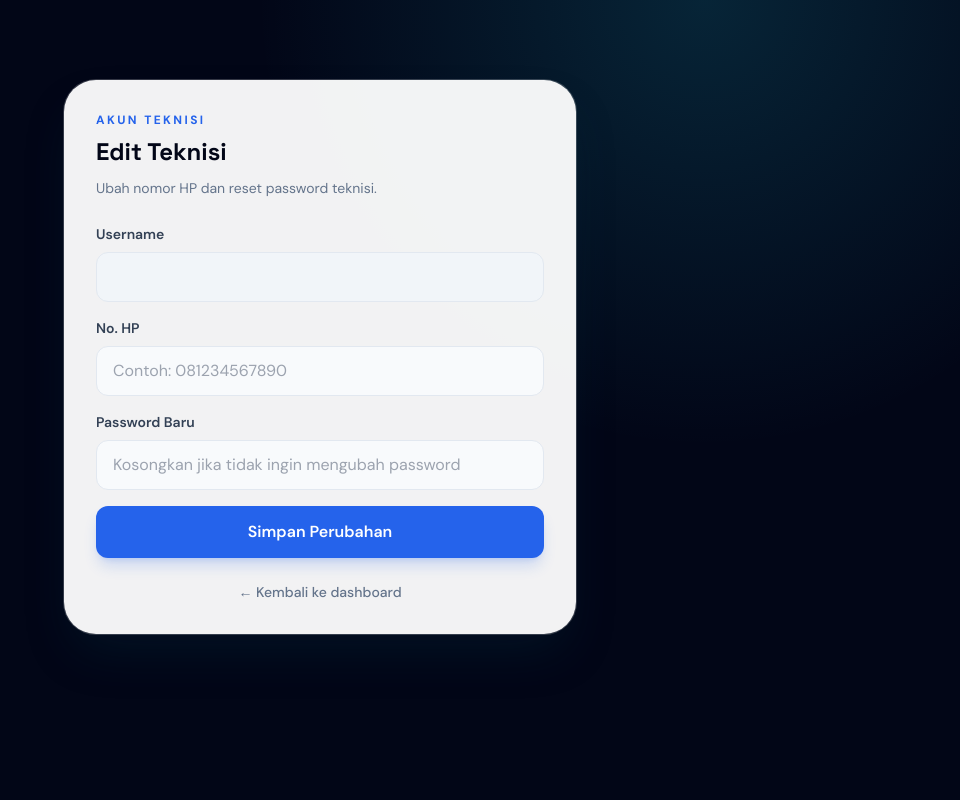
After one commit to yudha-nurul/aplikasi-ac, a FastAPI app: template templates/edit_teknisi.html in a window 1280 px wide. The commit adds this page. Shown: the whole page, without its empty margins (320-1280 px from the left). Run offline with FastAPI, Linux system fonts and the light colour scheme; the template is opened without the code that fills it, so the values that code supplies are empty; some libraries are stand-ins or nearby versions.

Commit message:
Tambah fitur kelola teknisi dan reset password

```diff
--- a/main.py
+++ b/main.py
@@ -150,7 +150,8 @@ def init_db():
                 username TEXT NOT NULL UNIQUE,
                 no_hp TEXT,
                 password_hash TEXT,
-                role TEXT DEFAULT 'teknisi'
+                role TEXT DEFAULT 'teknisi',
+                is_active INTEGER DEFAULT 1
             )
         """)
         cursor.execute("""
@@ -185,6 +186,7 @@ def init_db():
         cursor.execute("ALTER TABLE history_servis ADD COLUMN IF NOT EXISTS foto_after TEXT")
         cursor.execute("ALTER TABLE profil_teknisi ADD COLUMN IF NOT EXISTS password_hash TEXT")
         cursor.execute("ALTER TABLE profil_teknisi ADD COLUMN IF NOT EXISTS role TEXT DEFAULT 'teknisi'")
+        cursor.execute("ALTER TABLE profil_teknisi ADD COLUMN IF NOT EXISTS is_active INTEGER DEFAULT 1")
         cursor.execute(
             "INSERT INTO profil_teknisi (username, password_hash, role) VALUES (?, ?, ?) ON CONFLICT (username) DO NOTHING",
             (TECHNICIAN_USERNAME, hash_customer_password(TECHNICIAN_PASSWORD or ""), "superuser"),
@@ -243,7 +245,8 @@ def init_db():
             username TEXT NOT NULL UNIQUE,
             no_hp TEXT,
             password_hash TEXT,
-            role TEXT DEFAULT 'teknisi'
+            role TEXT DEFAULT 'teknisi',
+            is_active INTEGER DEFAULT 1
         )
     """)
     cursor.execute(
@@ -857,12 +860,12 @@ def halaman_login_teknisi(request: Request):
 def login_teknisi(request: Request, username: str = Form(...), password: str = Form(...)):
     conn = get_db_connection()
     teknisi = conn.execute(
-        "SELECT username, password_hash, role FROM profil_teknisi WHERE lower(username) = lower(?)",
+        "SELECT username, password_hash, role, is_active FROM profil_teknisi WHERE lower(username) = lower(?)",
         (username.strip(),),
     ).fetchone()
     conn.close()
 
-    if teknisi and teknisi["password_hash"] and hmac.compare_digest(
+    if teknisi and teknisi["password_hash"] and (teknisi["is_active"] in (None, 1, True, "1")) and hmac.compare_digest(
         teknisi["password_hash"], hash_customer_password(password)
     ):
         response = RedirectResponse("/dashboard", status_code=303)
@@ -882,6 +885,96 @@ def login_teknisi(request: Request, username: str = Form(...), password: str = F
         context={"judul": "Login Teknisi", "role": "teknisi", "error": "Username atau password salah."},
         status_code=401
     )
+
+@app.get("/teknisi/{username}/edit")
+def halaman_edit_teknisi(request: Request, username: str):
+    role, current_username = get_current_user(request)
+    if role != "superuser":
+        return RedirectResponse("/login/teknisi", status_code=303)
+
+    conn = get_db_connection()
+    teknisi = conn.execute(
+        "SELECT * FROM profil_teknisi WHERE lower(username) = lower(?)",
+        (username.strip(),),
+    ).fetchone()
+    conn.close()
+
+    if not teknisi:
+        return templates.TemplateResponse(
+            request=request,
+            name="aksi.html",
+            context={"judul": "Teknisi Tidak Ditemukan", "pesan": "Akun teknisi tidak terdaftar.", "dashboard_url": "/dashboard"},
+            status_code=404,
+        )
+
+    return templates.TemplateResponse(
+        request=request,
+        name="edit_teknisi.html",
+        context={"teknisi": teknisi, "current_username": current_username},
+    )
+
+
+@app.post("/teknisi/{username}/edit")
+def edit_teknisi(
+    request: Request,
+    username: str,
+    no_hp: str = Form(""),
+    password: str = Form(""),
+):
+    role, current_username = get_current_user(request)
+    if role != "superuser":
+        return RedirectResponse("/login/teknisi", status_code=303)
+
+    conn = get_db_connection()
+    teknisi = conn.execute(
+        "SELECT * FROM profil_teknisi WHERE lower(username) = lower(?)",
+        (username.strip(),),
+    ).fetchone()
+    if not teknisi:
+        conn.close()
+        return RedirectResponse("/dashboard", status_code=303)
+
+    password_hash = teknisi["password_hash"]
+    if password.strip():
+        password_hash = hash_customer_password(password)
+
+    conn.execute(
+        "UPDATE profil_teknisi SET no_hp = ?, password_hash = ? WHERE id = ?",
+        (no_hp.strip(), password_hash, teknisi["id"]),
+    )
+    conn.commit()
+    conn.close()
+    return RedirectResponse("/dashboard", status_code=303)
+
+
+@app.post("/teknisi/{username}/toggle-status")
+def toggle_teknisi_status(request: Request, username: str):
+    role, current_username = get_current_user(request)
+    if role != "superuser":
+        return RedirectResponse("/login/teknisi", status_code=303)
+
+    conn = get_db_connection()
+    teknisi = conn.execute(
+        "SELECT * FROM profil_teknisi WHERE lower(username) = lower(?)",
+        (username.strip(),),
+    ).fetchone()
+    if not teknisi:
+        conn.close()
+        return RedirectResponse("/dashboard", status_code=303)
+
+    if teknisi["username"] == current_username:
+        conn.close()
+        return RedirectResponse("/dashboard", status_code=303)
+
+    new_status = 0 if (teknisi["is_active"] in (0, False, "0")) else 1
+    conn.execute(
+        "UPDATE profil_teknisi SET is_active = ? WHERE id = ?",
+        (new_status, teknisi["id"]),
+    )
+    conn.commit()
+    conn.close()
+    return RedirectResponse("/dashboard", status_code=303)
+
 
 @app.get("/login/customer")
 def halaman_login_customer(request: Request):
--- /dev/null
+++ b/templates/edit_teknisi.html
@@ -0,0 +1,37 @@
+<!DOCTYPE html>
+<html lang="id">
+<head>
+    <meta charset="UTF-8">
+    <meta name="viewport" content="width=device-width, initial-scale=1.0">
+    <title>Edit Teknisi</title>
+    <script src="https://cdn.tailwindcss.com"></script>
+    <link rel="preconnect" href="https://fonts.googleapis.com">
+    <link href="https://fonts.googleapis.com/css2?family=DM+Sans:wght@400;500;600;700&family=Space+Grotesk:wght@500;600;700&display=swap" rel="stylesheet">
+</head>
+<body class="min-h-screen bg-slate-950 p-4 text-slate-900 md:p-8" style="font-family: 'DM Sans', sans-serif; background-image: radial-gradient(circle at 80% 0%, rgba(34,211,238,.15), transparent 28rem);">
+    <main class="mx-auto mt-8 max-w-lg md:mt-12">
+        <section class="rounded-[2rem] bg-white/95 p-7 shadow-2xl shadow-cyan-950/30 ring-1 ring-white/20 md:p-8">
+            <p class="text-xs font-bold uppercase tracking-[0.2em] text-blue-600">Akun teknisi</p>
+            <h1 class="mt-2 text-2xl font-bold text-slate-950" style="font-family: 'Space Grotesk', sans-serif;">Edit Teknisi</h1>
+            <p class="mt-2 text-sm leading-6 text-slate-500">Ubah nomor HP dan reset password teknisi.</p>
+
+            <form method="post" action="/teknisi/{{ teknisi.username }}/edit" class="mt-6 space-y-4">
+                <div>
+                    <label for="username" class="block text-sm font-semibold text-slate-700 mb-2">Username</label>
+                    <input id="username" value="{{ teknisi.username }}" disabled class="w-full rounded-xl border border-slate-200 bg-slate-100 px-4 py-3 text-slate-500">
+                </div>
+                <div>
+                    <label for="no_hp" class="block text-sm font-semibold text-slate-700 mb-2">No. HP</label>
+                    <input id="no_hp" name="no_hp" type="tel" value="{{ teknisi.no_hp or '' }}" placeholder="Contoh: 081234567890" class="w-full rounded-xl border border-slate-200 bg-slate-50 px-4 py-3 outline-none transition focus:border-blue-500 focus:bg-white focus:ring-4 focus:ring-blue-500/10">
+                </div>
+                <div>
+                    <label for="password" class="block text-sm font-semibold text-slate-700 mb-2">Password Baru</label>
+                    <input id="password" name="password" type="password" placeholder="Kosongkan jika tidak ingin mengubah password" class="w-full rounded-xl border border-slate-200 bg-slate-50 px-4 py-3 outline-none transition focus:border-blue-500 focus:bg-white focus:ring-4 focus:ring-blue-500/10">
+                </div>
+                <button type="submit" class="w-full rounded-xl bg-blue-600 py-3.5 font-semibold text-white shadow-lg shadow-blue-600/20 transition hover:-translate-y-0.5 hover:bg-blue-700">Simpan Perubahan</button>
+            </form>
+            <a href="/dashboard" class="mt-6 block text-center text-sm font-medium text-slate-500 hover:text-blue-600">&#8592; Kembali ke dashboard</a>
+        </section>
+    </main>
+</body>
+</html>
```
Also changed, not shown: templates/dashboard.html (+42 -0 lines).
